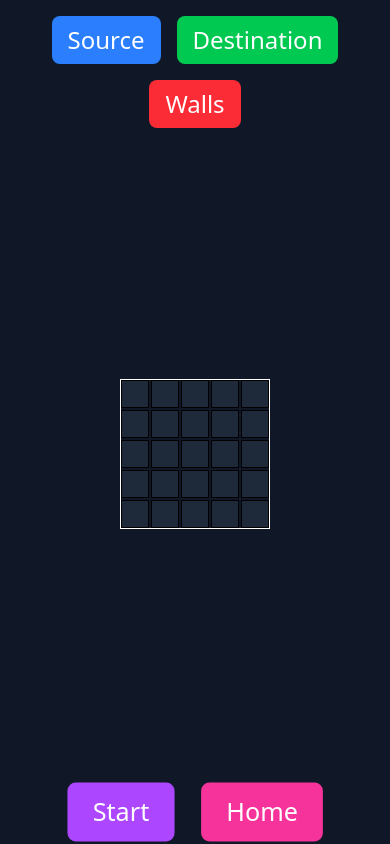
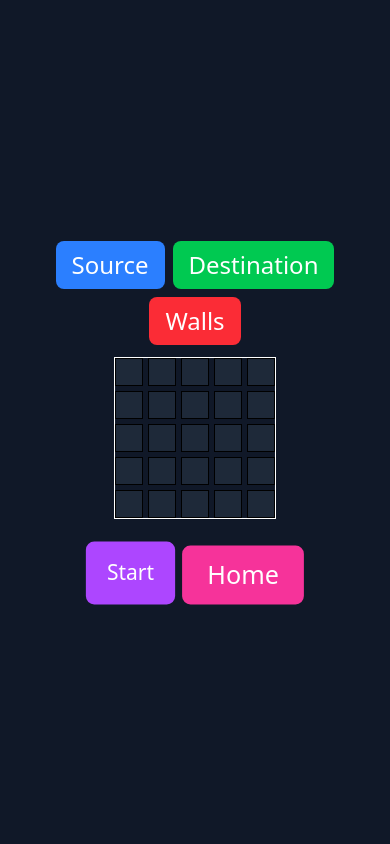
Before and after one commit to sanjay-1458/Dijkstra-Visualizer, a React (Vite) app: page /start in a window 390 px wide. Built offline with nearby package versions, Linux system fonts and the light colour scheme.

Commit message:
Responsive Design

```diff
--- a/src/components/Main.jsx
+++ b/src/components/Main.jsx
@@ -38,7 +38,6 @@ function Main() {
     window.addEventListener("resize", updateGridSize);
     return () => window.removeEventListener("resize", updateGridSize);
   }, []);
-
 
   const toggleTool = (tool) => {
     setActiveGridState((prev) => (prev === tool ? "empty" : tool));
@@ -187,8 +186,8 @@ function Main() {
         [-1, 0],
       ];
 
-      const rows = 20,
-        cols = 20;
+      const rows = grid.length,
+        cols = grid[0].length;
       let queue = [{ ...dijkstraInitial, path: [] }];
       let visited = new Set();
 
@@ -272,8 +271,8 @@ function Main() {
   };
 
   return (
-    <div className="flex flex-col items-center justify-center min-h-screen text-white text-center bg-gray-900">
-      <div className="flex flex-wrap justify-center gap-4 w-full p-4">
+    <div className="flex flex-col items-center justify-center min-h-screen text-white text-center bg-gray-900 p-4">
+      <div className="flex flex-wrap justify-center gap-2 sm:gap-4 w-full p-2 sm:p-4 mt-3 sm:mt-6">
         <button
           onClick={() => toggleTool("source")}
           disabled={isRunning}
@@ -308,9 +307,14 @@ function Main() {
           Walls
         </button>
       </div>
+      <div className="bg-white-500">
         <div
-        className="grid grid-cols-20 gap-1 border border-white"
-        style={{ "--cols": grid[0]?.length }}
+          className=" gap-1 border border-white mt-1 sm:mt-0 mb-1 sm:mb-6 sm:h-auto gap-[5%] sm:gap-6"
+          style={{
+            display: "grid",
+            gridTemplateColumns: `repeat(${grid[0]?.length}, 1fr)`,
+            gap: "5px",
+          }}
         >
           {grid.map((row, rowIndex) =>
             row.map((cell, colIndex) => (
@@ -332,12 +336,13 @@ function Main() {
             ))
           )}
         </div>
-      <div className="flex flex-wrap justify-center gap-8 w-full p-1">
+      </div>
+      <div className="flex flex-wrap justify-center gap-3 sm:gap-8 w-full p-2 sm:p-4 mb-3 sm:mb-6">
         <button
           onClick={startDijkstra}
           disabled={isRunning}
-          className="text-2xl px-6 py-3 rounded-lg bg-purple-500 hover:bg-purple-600 transition-all duration-300
-        shadow-purple-300 mt-4 scale-105 active:scale-110"
+          className="text-xl sm:text-2xl px-5 sm:px-6 py-2 sm:py-3 rounded-lg bg-purple-500 hover:bg-purple-600 transition-all duration-300
+      shadow-purple-300 mt-3 sm:mt-4 scale-105 active:scale-110"
         >
           Start
         </button>
```
Lines whose indentation alone changed are shown as unchanged.
